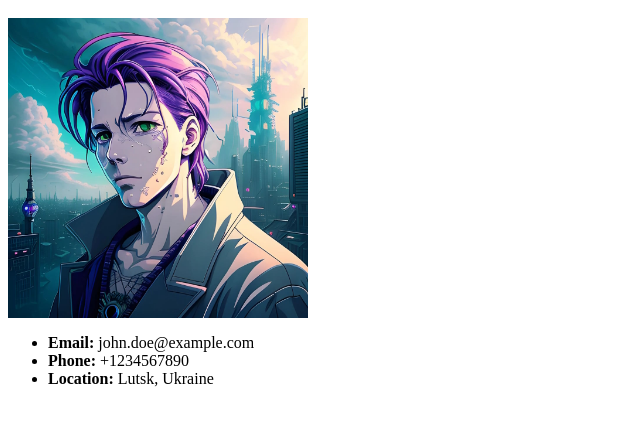
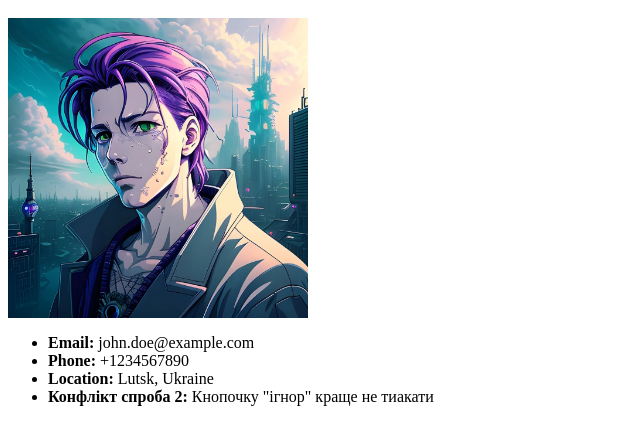
Before and after one commit to biorixx/testproject1, a plain HTML site: page index.html in a window 1280 px wide. Shown: the part 48-492 px from the top of the page, without its empty margins (0-640 px from the left). Drawn offline with Linux system fonts and the light colour scheme.

Commit message:
Update index v2.html

```diff
--- a/index.html
+++ b/index.html
@@ -15,6 +15,9 @@
  +1234567890</li>
  <li><b>Location:</b>
  Lutsk, Ukraine</li>
+ <li><b>Конфлікт спроба 2:</b>
+ Кнопочку "ігнор" краще не тиакати</li>
+
  </ul>
  </div>
  </body>
```
